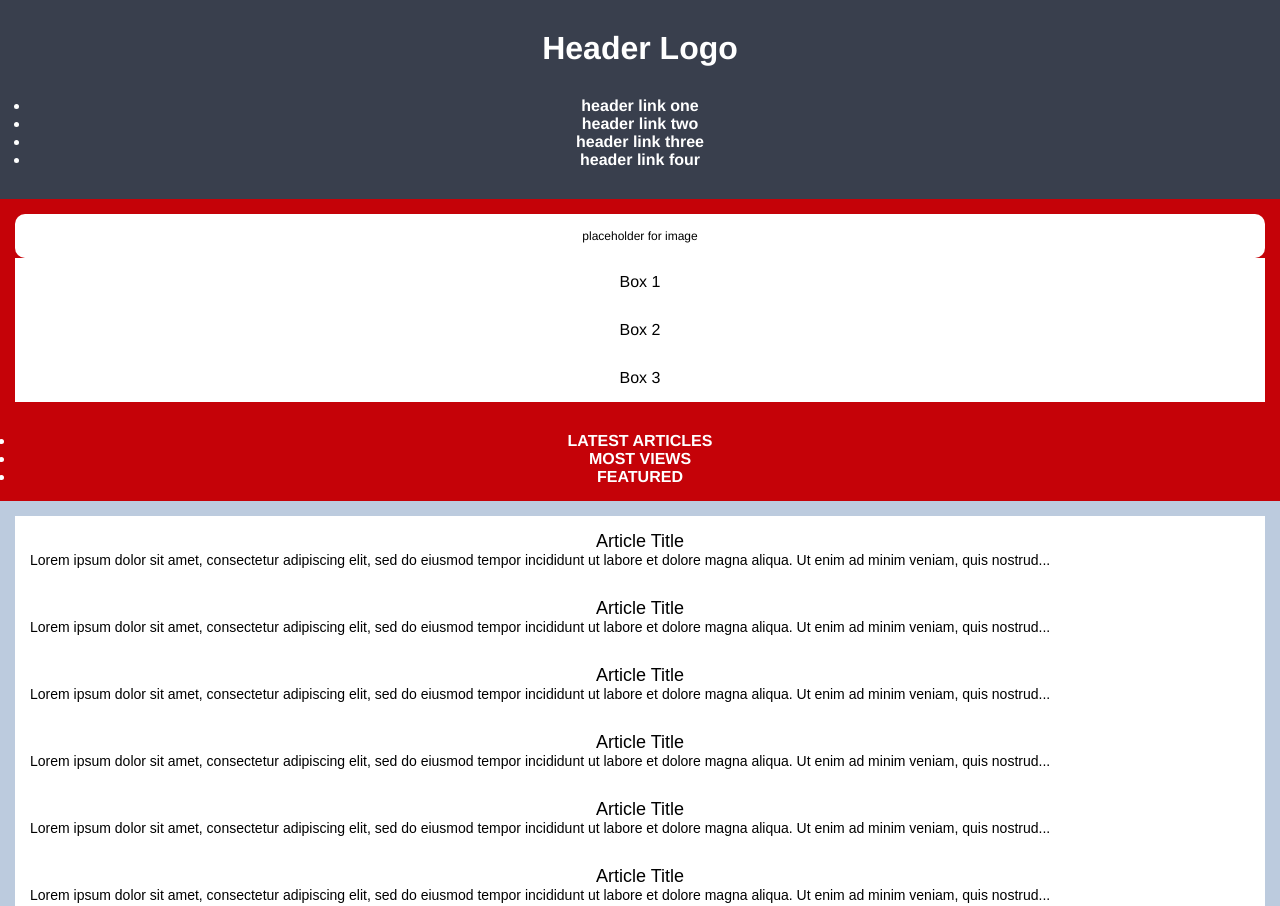
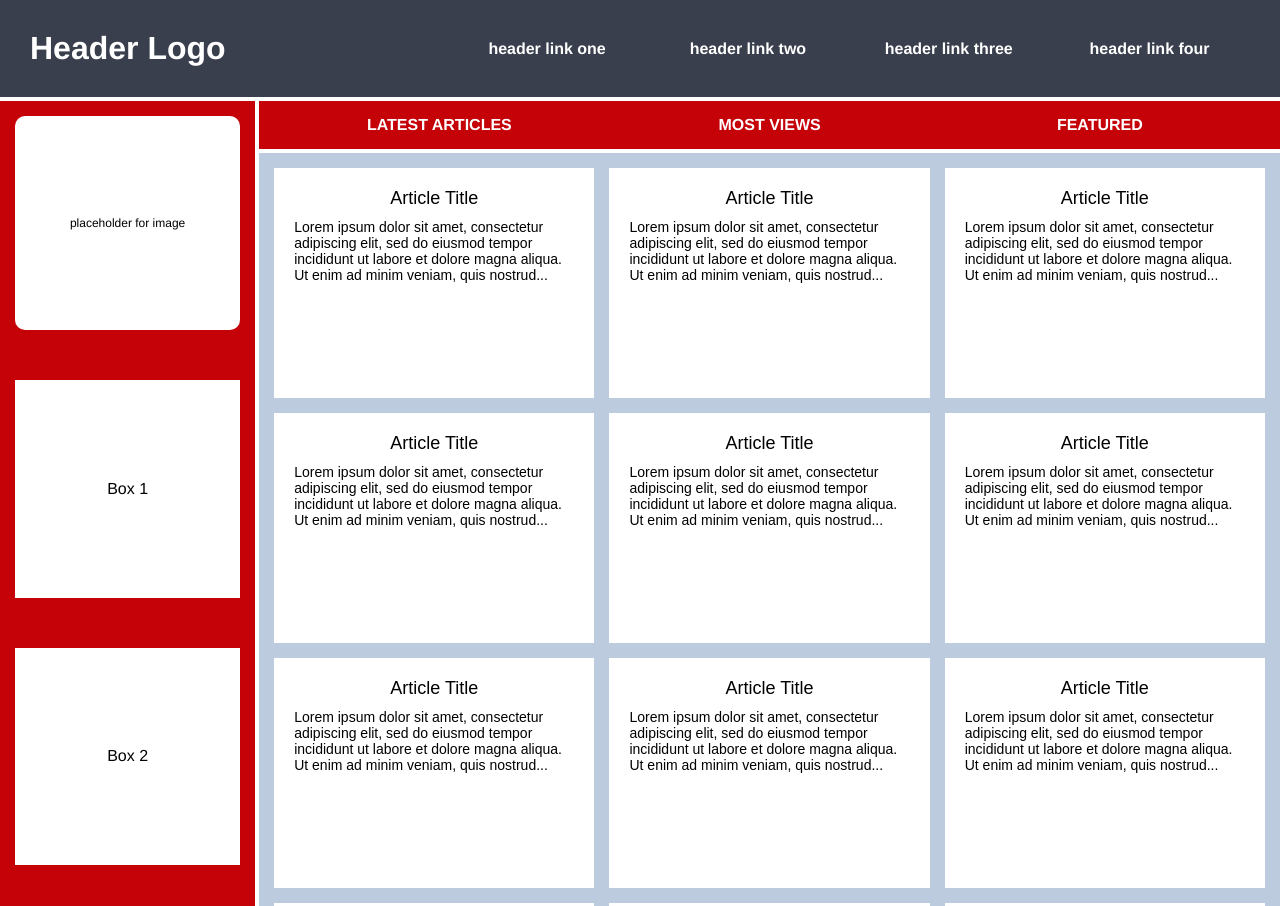
Before and after one commit to PurelyBlank/The-Odin-Project, a plain HTML site: page css-exercises/grid/03-grid-layout-3/index.html in a window 1280 px wide. Shown: the top 906 px of the page. Drawn offline with Linux system fonts and the light colour scheme.

Commit message:
css grid-03

```diff
--- a/css-exercises/grid/03-grid-layout-3/style.css
+++ b/css-exercises/grid/03-grid-layout-3/style.css
@@ -89,3 +89,75 @@
   font-size: 13px;
   font-weight: normal;
 }
+
+/* Answer */
+.container {
+  display: grid;
+  grid-template-columns: 1fr 4fr;
+  gap: 4px;
+}
+
+.nav li,
+.menu li {
+  list-style-type: none;
+}
+
+.header {
+  grid-column: 1 / -1;
+  display: grid;
+  grid-template-columns: 1fr 2fr;
+}
+
+.logo {
+  justify-self: start;
+}
+
+.menu {
+  align-self: center;
+}
+
+.menu ul {
+  display: grid;
+  grid-template-columns: repeat(4, 1fr);
+}
+
+.nav ul {
+  display: grid;
+  grid-template-columns: repeat(3, 1fr);
+  align-items: center;
+}
+
+.sidebar {
+  display: grid;
+  gap: 50px;
+  grid-row: 2 / 4;
+}
+
+.photo, .side-content {
+  display: grid;
+  align-items: center;
+}
+
+.nav {
+  grid-column: 2 / -1;
+  display: grid;
+  align-items: center;
+}
+
+.article {
+  display: grid;
+  grid-template-columns: repeat(auto-fit, minmax(250px, 1fr));
+  gap: 15px;
+}
+
+.article .card {
+  height: 200px;
+}
+
+.card p {
+  padding: 5px;
+}
+
+.footer {
+  grid-column: 1 / -1;
+}
```
